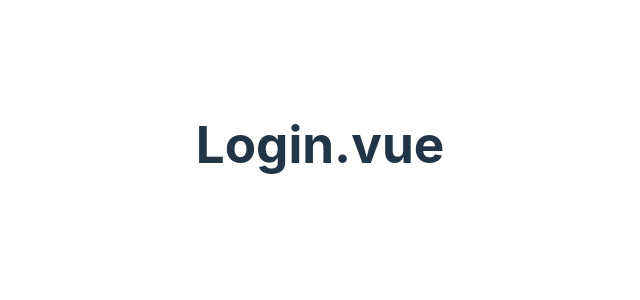
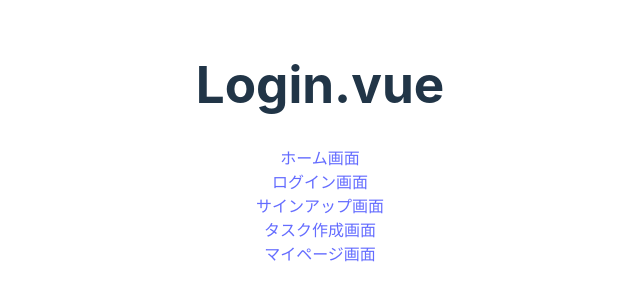
Before and after one commit to MORIMOTO520212/betting-todolist-vue, a Vue app: page /login in a window 1280 px wide. Shown: the part 256-556 px from the top of the page, without its empty margins (320-960 px from the left). Built offline with nearby package versions, Linux system fonts and the light colour scheme.

Commit message:
全ページのルーティング

```diff
--- /dev/null
+++ b/src/components/RoutePage.vue
@@ -0,0 +1,9 @@
+<script setup lang="ts"></script>
+
+<template>
+  <router-link to="/">ホーム画面</router-link><br />
+  <router-link to="/login">ログイン画面</router-link><br />
+  <router-link to="/signup">サインアップ画面</router-link><br />
+  <router-link to="/createtask">タスク作成画面</router-link><br />
+  <router-link to="/mypage">マイページ画面</router-link><br />
+</template>
--- a/src/pages/CreateTask.vue
+++ b/src/pages/CreateTask.vue
@@ -1,5 +1,7 @@
 <script setup lang="ts">
+import RouterPage from "../components/RoutePage.vue";
 </script>
 <template>
-
+  <h1>CreateTask.vue</h1>
+  <RouterPage />
 </template>
--- a/src/pages/Home.vue
+++ b/src/pages/Home.vue
@@ -1,7 +1,8 @@
 <script setup lang="ts">
-
+import RouterPage from "../components/RoutePage.vue";
 </script>
 
 <template>
-    <h1>Home.vue</h1>
+  <h1>Home.vue</h1>
+  <RouterPage />
 </template>
--- a/src/pages/Login.vue
+++ b/src/pages/Login.vue
@@ -1,8 +1,9 @@
 <script setup lang="ts">
+import RouterPage from "../components/RoutePage.vue";
 </script>
 <template>
-    <h1>Login.vue</h1>
+  <h1>Login.vue</h1>
+  <RouterPage />
 </template>
 
-<style scoped>
-</style>
+<style scoped></style>
--- a/src/pages/Mypage.vue
+++ b/src/pages/Mypage.vue
@@ -1,5 +1,7 @@
 <script setup lang="ts">
+import RouterPage from "../components/RoutePage.vue";
 </script>
 <template>
-    <h1>Mypage.vue</h1>
+  <h1>Mypage.vue</h1>
+  <RouterPage />
 </template>
--- a/src/pages/Signup.vue
+++ b/src/pages/Signup.vue
@@ -1,6 +1,9 @@
-<script setup lang="ts"></script>
+<script setup lang="ts">
+import RouterPage from "../components/RoutePage.vue";
+</script>
 <template>
   <h1>Signup.vue</h1>
+  <RouterPage />
 </template>
 
 <style scoped></style>
--- a/src/router/index.ts
+++ b/src/router/index.ts
@@ -23,8 +23,13 @@ const routes = [
   },
   {
     path: "/createtask",
-    name: "Signup",
+    name: "CreateTask",
     component: CreateTask,
+  },
+  {
+    path: "/mypage",
+    name: "MyPage",
+    component: Mypage,
   },
 ];
 
```
